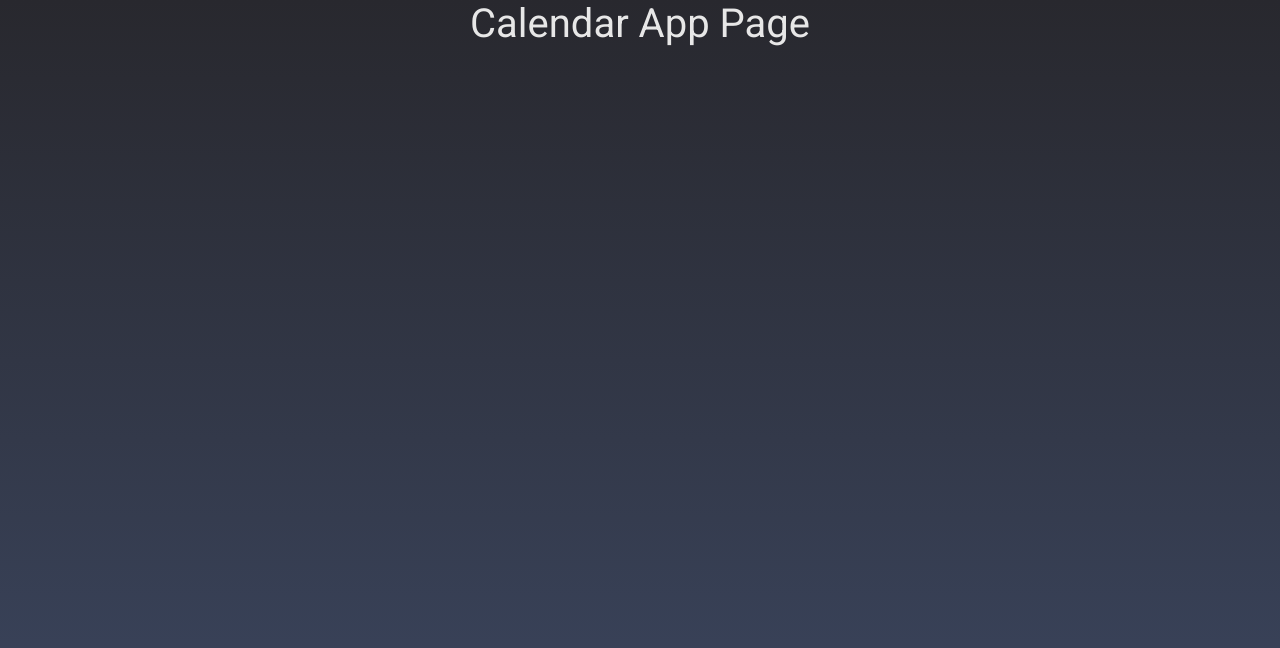
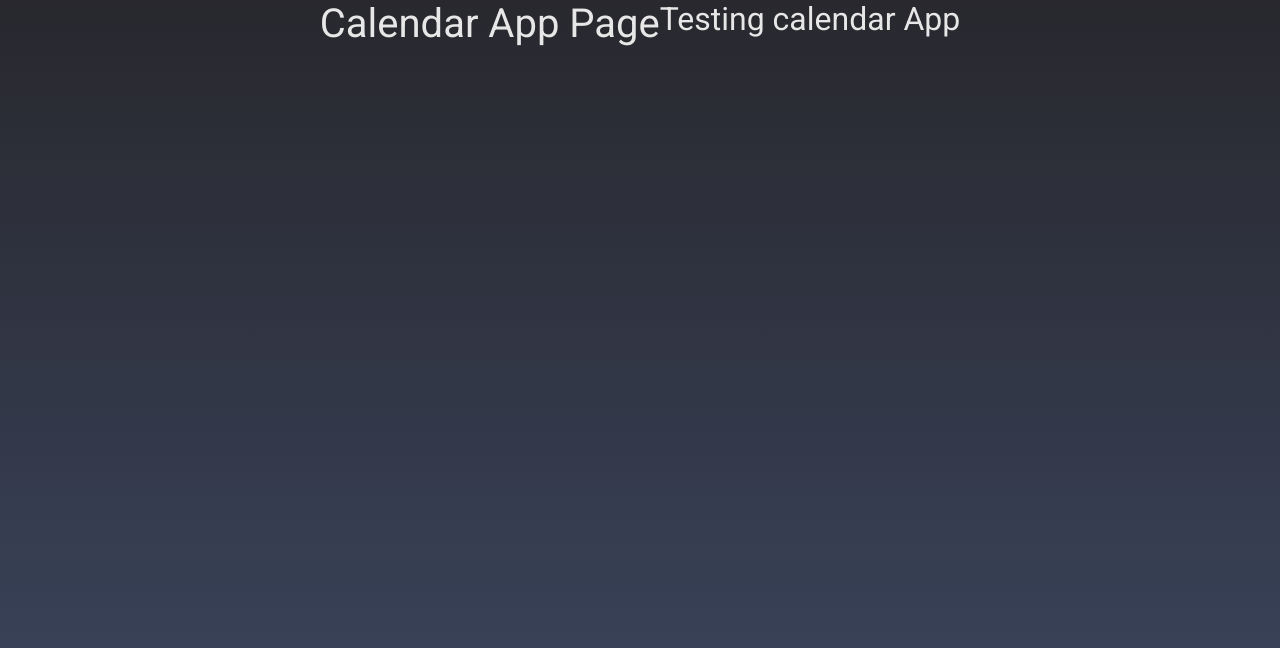
Before and after one commit to FleuryCode/JSquaredStudios, a React (Create React App) app: page /beta/calendar in a window 1280 px wide. Shown: the top 648 px of the page. Built offline with nearby package versions, Linux system fonts and the light colour scheme; no server answers.

Commit message:
Testing the push

```diff
--- a/src/pages/beta/calendar/calendar.jsx
+++ b/src/pages/beta/calendar/calendar.jsx
@@ -6,6 +6,7 @@ class Calendar extends React.Component {
         return(
             <div className="calendar d-flex justify-content-center">
                 <h1>Calendar App Page</h1>
+                <h2>Testing calendar App</h2>
             </div>
         );
     }
```
